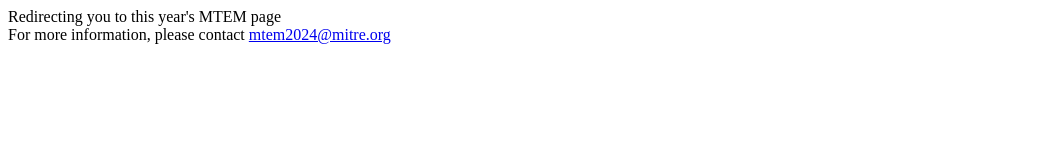
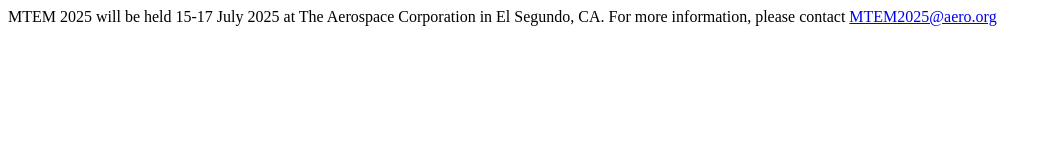
Before and after one commit to mtem-org/mtem.org, a plain HTML site: page index.html in a window 1280 px wide. Shown: the whole page, without its empty margins (0-1052 px from the left). Drawn offline with Linux system fonts and the light colour scheme.

Commit message:
Updating for MTEM 2025

```diff
--- a/index.html
+++ b/index.html
@@ -2,11 +2,10 @@
 <html>
     <head>
         <title>MTEM</title>
-        <meta http-equiv="refresh" content="5; url=https://mitre.org/mtem2024">
     </head>
     <body>
-        Redirecting you to this year's MTEM page <br/>
+        MTEM 2025 will be held 15-17 July 2025 at The Aerospace Corporation in El Segundo, CA.
 
-        For more information, please contact <a href="mailto:mtem2024@mitre.org">mtem2024@mitre.org</a>
+        For more information, please contact <a href="mailto:MTEM2025@aero.org">MTEM2025@aero.org</a>
     </body>
 </html>
```
